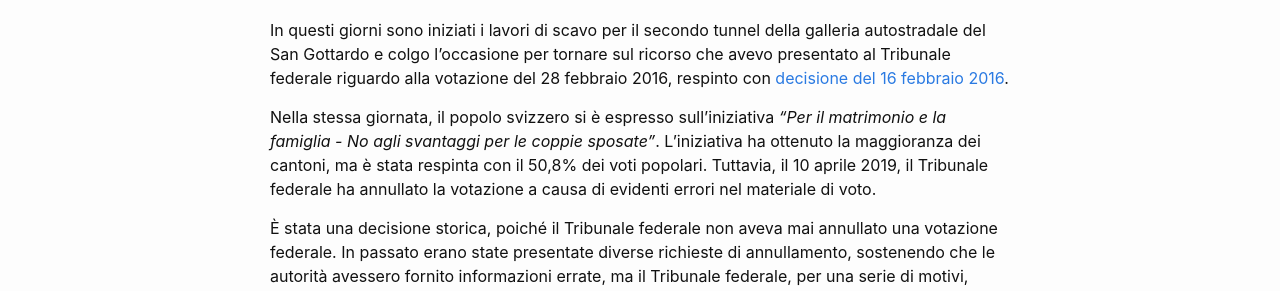
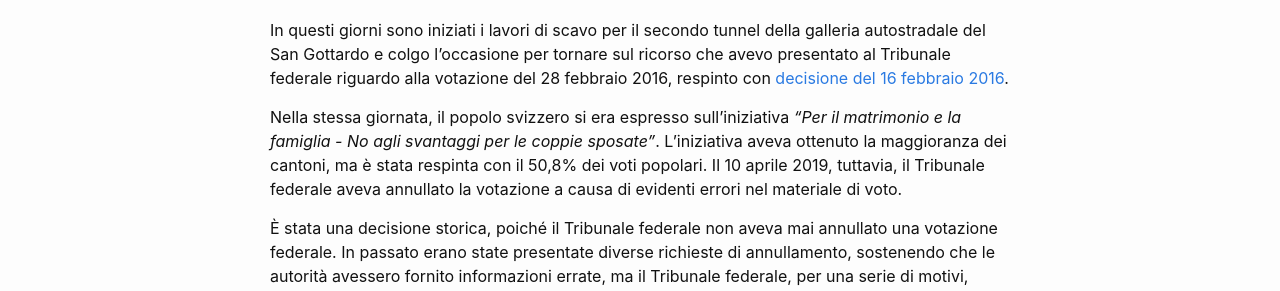
Before and after one commit to dzucchetti/dzucchetti.github.io, a Jekyll site: the page built from _posts/2025-02-16-riflessioni-ricorso-votazione-raddoppio-gottardo.md, in a window 1280 px wide. Shown: the part 217-508 px from the top of the page. Built offline with Jekyll 4.4.1, drawn with Linux system fonts in a browser that asks for light colours.

Commit message:
Correggi tempo verbi

```diff
--- a/_posts/2025-02-16-riflessioni-ricorso-votazione-raddoppio-gottardo.md
+++ b/_posts/2025-02-16-riflessioni-ricorso-votazione-raddoppio-gottardo.md
@@ -14,7 +14,7 @@ lang: it
 
 In questi giorni sono iniziati i lavori di scavo per il secondo tunnel della galleria autostradale del San Gottardo e colgo l’occasione per tornare sul ricorso che avevo presentato al Tribunale federale riguardo alla votazione del 28 febbraio 2016, respinto con [decisione del 16 febbraio 2016](/files/2016-02-16-TribunaleFederale-decisione-votazione-gottardo.pdf).
 
-Nella stessa giornata, il popolo svizzero si è espresso sull’iniziativa *"Per il matrimonio e la famiglia - No agli svantaggi per le coppie sposate"*. L’iniziativa ha ottenuto la maggioranza dei cantoni, ma è stata respinta con il 50,8% dei voti popolari. Tuttavia, il 10 aprile 2019, il Tribunale federale ha annullato la votazione a causa di evidenti errori nel materiale di voto.
+Nella stessa giornata, il popolo svizzero si era espresso sull’iniziativa *"Per il matrimonio e la famiglia - No agli svantaggi per le coppie sposate"*. L’iniziativa aveva ottenuto la maggioranza dei cantoni, ma è stata respinta con il 50,8% dei voti popolari. Il 10 aprile 2019, tuttavia, il Tribunale federale aveva annullato la votazione a causa di evidenti errori nel materiale di voto.
 
 È stata una decisione storica, poiché il Tribunale federale non aveva mai annullato una votazione federale. In passato erano state presentate diverse richieste di annullamento, sostenendo che le autorità avessero fornito informazioni errate, ma il Tribunale federale, per una serie di motivi, aveva sempre mantenuto un criterio molto restrittivo. Questa situazione aveva di fatto creato una sorta di impunità per il Consiglio federale e l’amministrazione federale.
 
```
